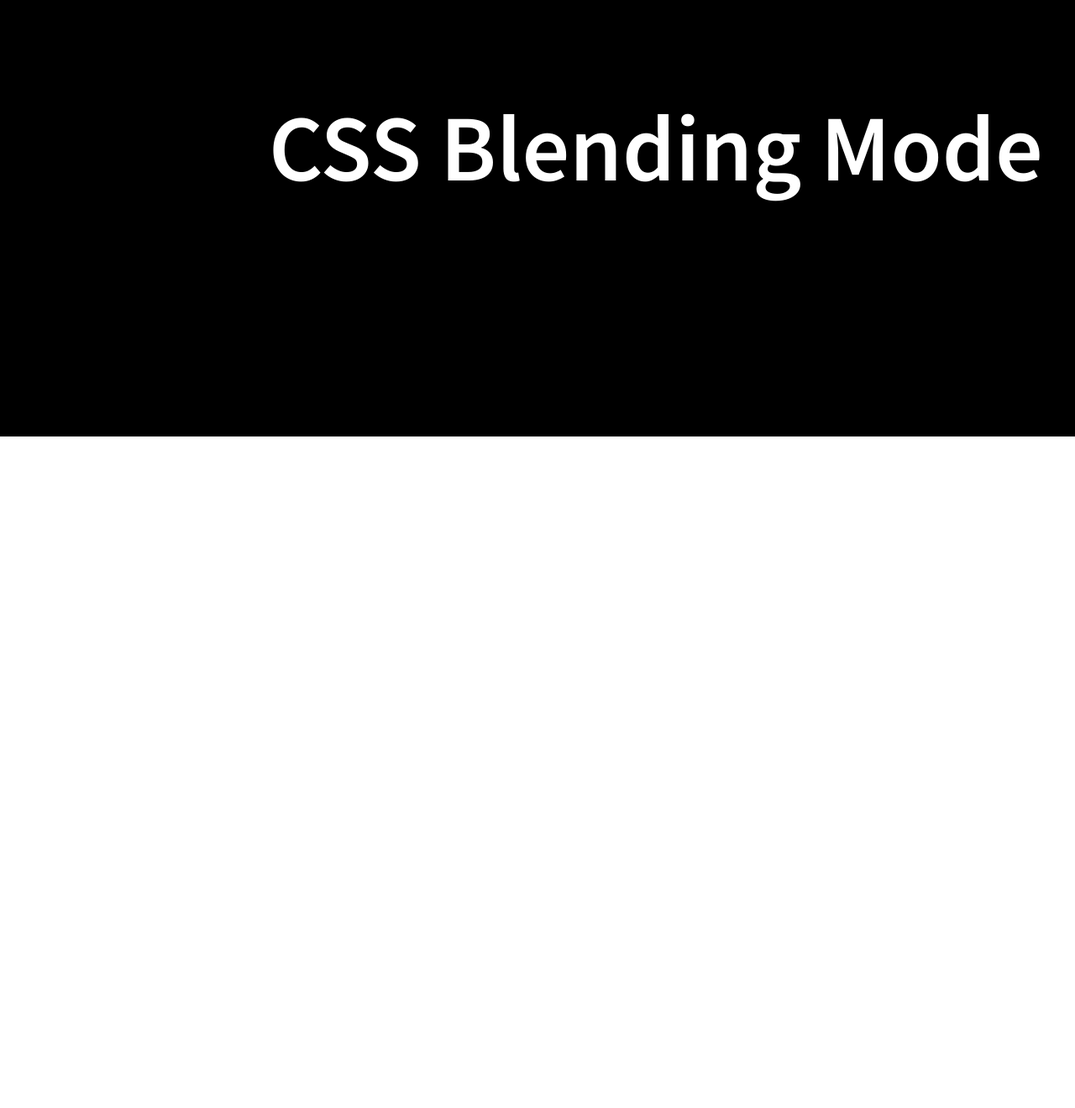
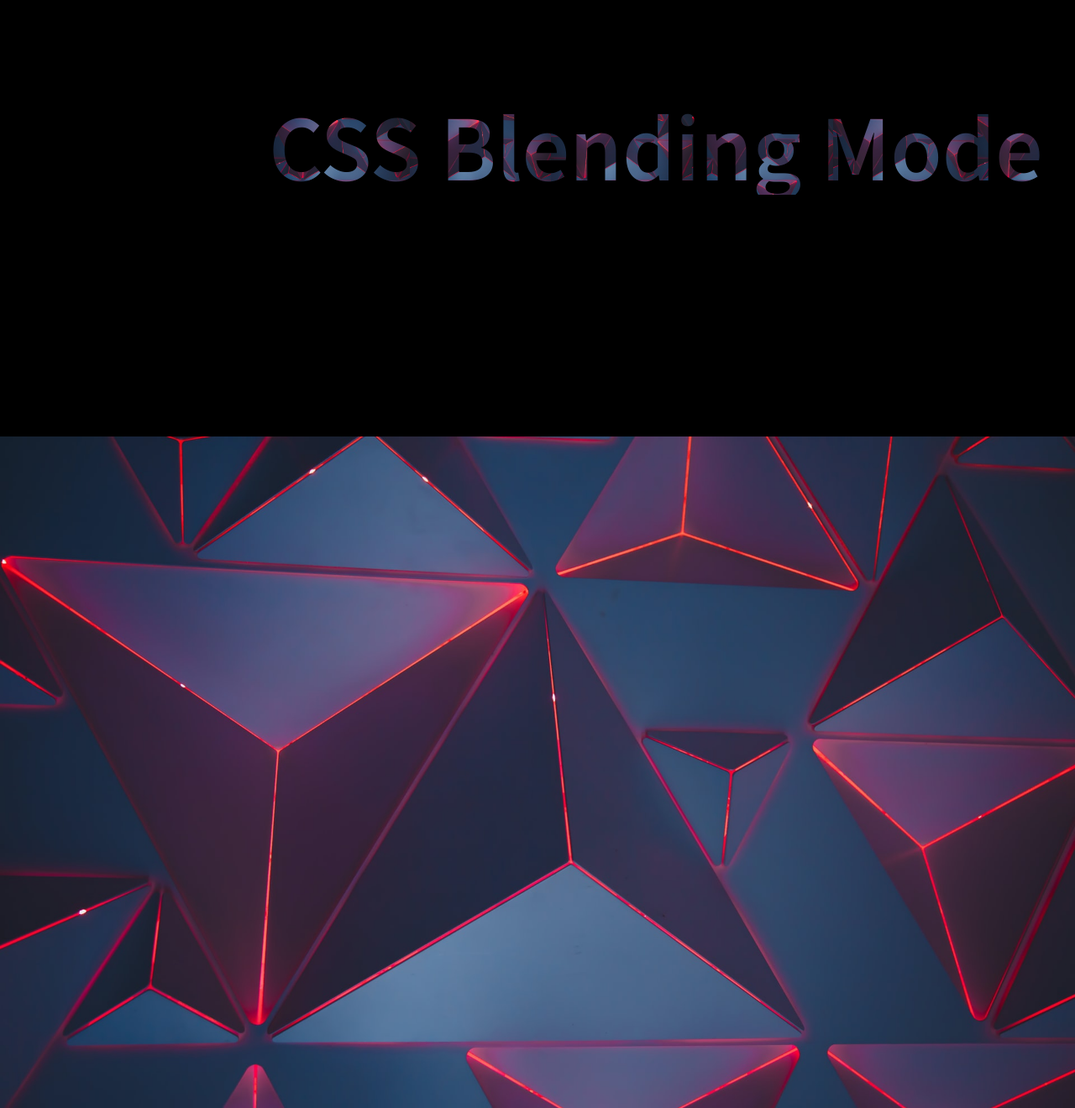
Before and after one commit to ThomasBackers/CSS-blending-mode, a plain HTML site: page index.html in a window 1280 px wide. Shown: the part 280-1600 px from the top of the page at 84% size. Drawn offline with Linux system fonts and the light colour scheme.

Commit message:
Tried some stuff with a background-image instead of a background-color

```diff
--- a/css/style.css
+++ b/css/style.css
@@ -7,7 +7,12 @@ h1 {
     top: 50%;
     left: 25%;
     mix-blend-mode: difference;
-    color: #fff;
+    /*color: #fff;*/
+    background-clip: text;
+    -webkit-background-clip: text;
+    color: transparent;
+    background-image: url("../img/ash-edmonds-0aWZdK8nK2I-unsplash.jpg");
+    background-size:contain;
 }
 
 div {
@@ -20,5 +25,6 @@ div:nth-child(1) {
 }
 
 div:nth-child(2) {
-    background-color: #fff;
+    background-image: url("../img/ash-edmonds-0aWZdK8nK2I-unsplash.jpg");
+    background-size: cover;
 }
```
Also changed, not shown: img/ash-edmonds-0aWZdK8nK2I-unsplash.jpg (added).
